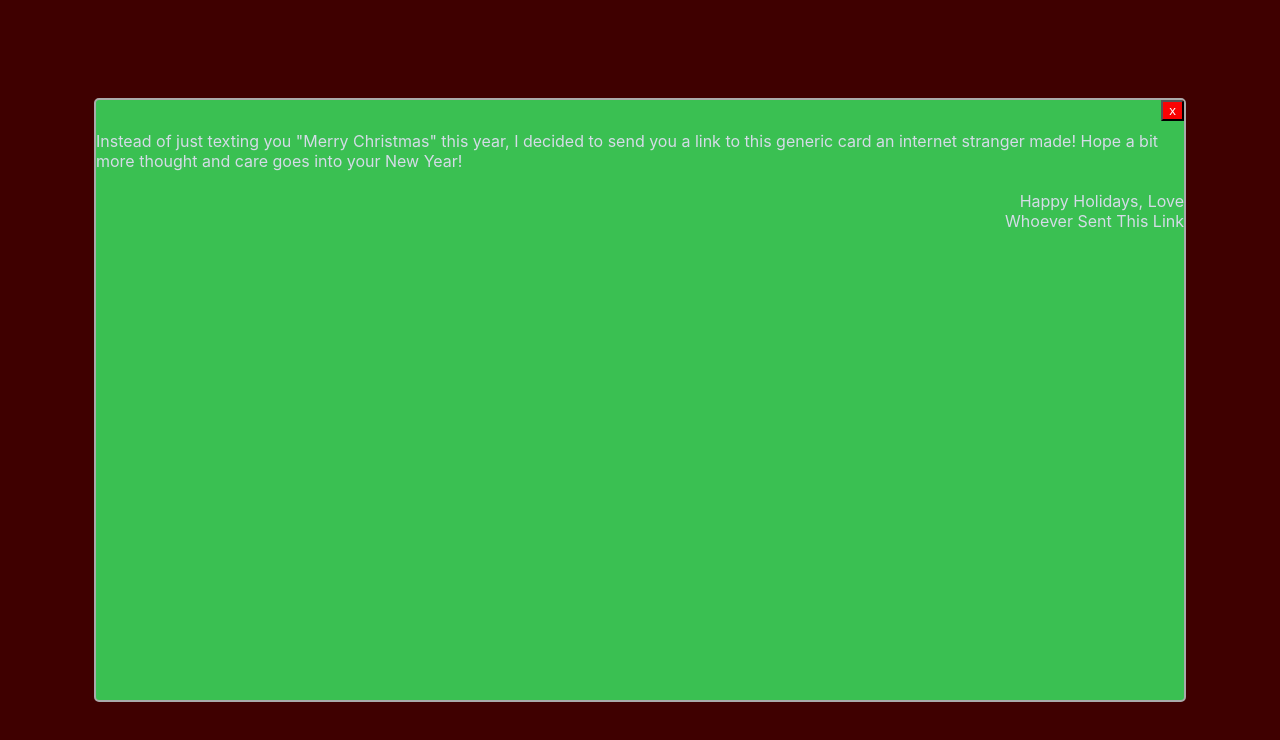
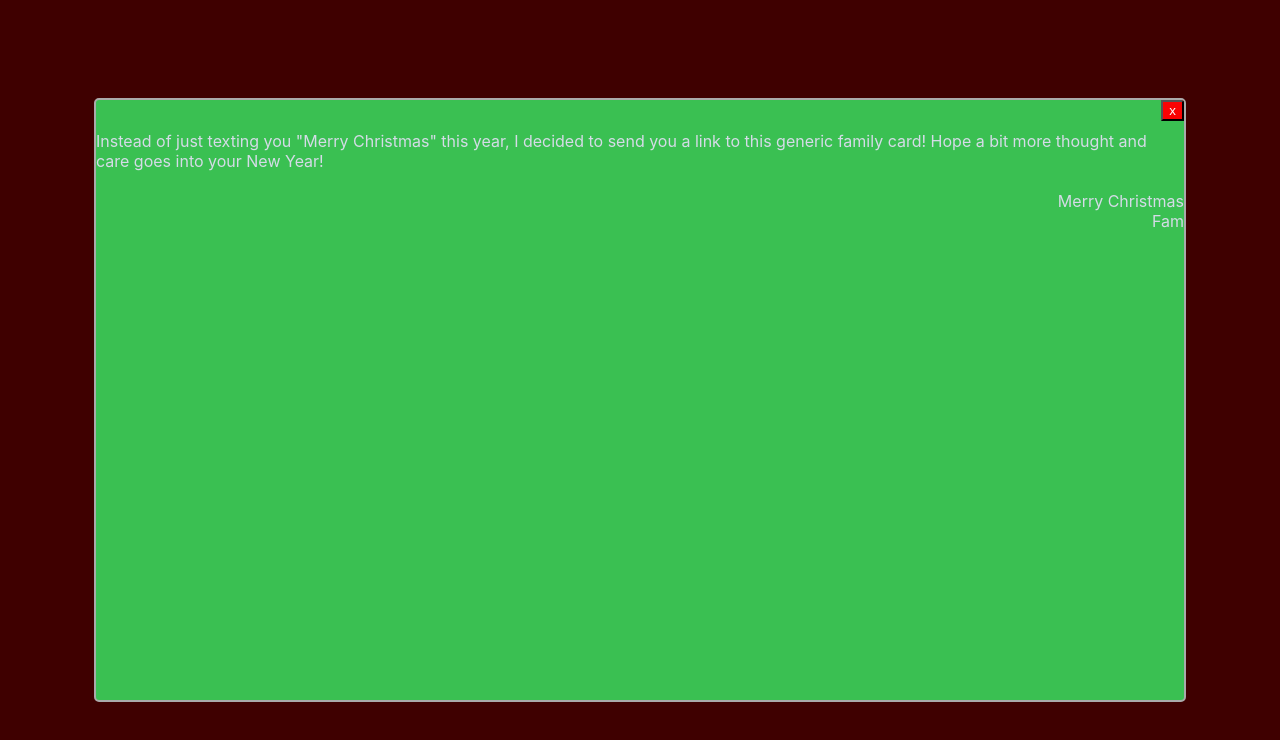
Before and after one commit to rocknswimmer/EasyEditCard, a React app: page / in a window 1280 px wide. Both pictures are taken after a click on the button "OPEN CARD!". Shown: the top 740 px of the page. Built offline with nearby package versions, Linux system fonts and the light colour scheme.

Commit message:
fam card

```diff
--- a/src/App.jsx
+++ b/src/App.jsx
@@ -19,10 +19,10 @@ function App() {
       {openCard &&
       <Modal
         close={() => {setOpenCard(!openCard);}}
-        content={<div className='card'><div>Instead of just texting you "Merry Christmas" this year, I decided to send you a link to this generic card an internet stranger made! Hope a bit more thought and care goes into your New Year!</div>
+        content={<div className='card'><div>Instead of just texting you "Merry Christmas" this year, I decided to send you a link to this generic family card! Hope a bit more thought and care goes into your New Year!</div>
         <br/>
-        <div className='signature'>Happy Holidays, Love</div>
-        <div className='signature'>Whoever Sent This Link</div>
+        <div className='signature'>Merry Christmas</div>
+        <div className='signature'>Fam</div>
         </div>}
       />}
     </div>
```
Also changed, not shown: 1 other file (tests, documents, lock files or other folders).
